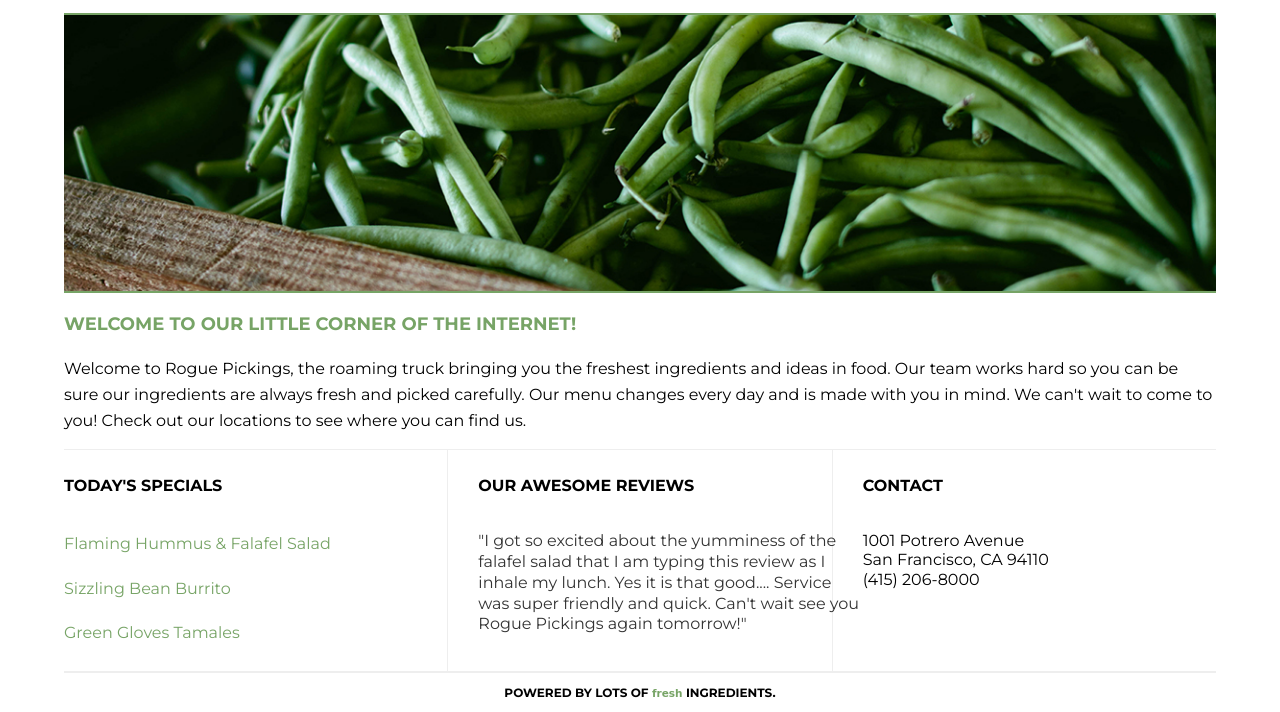
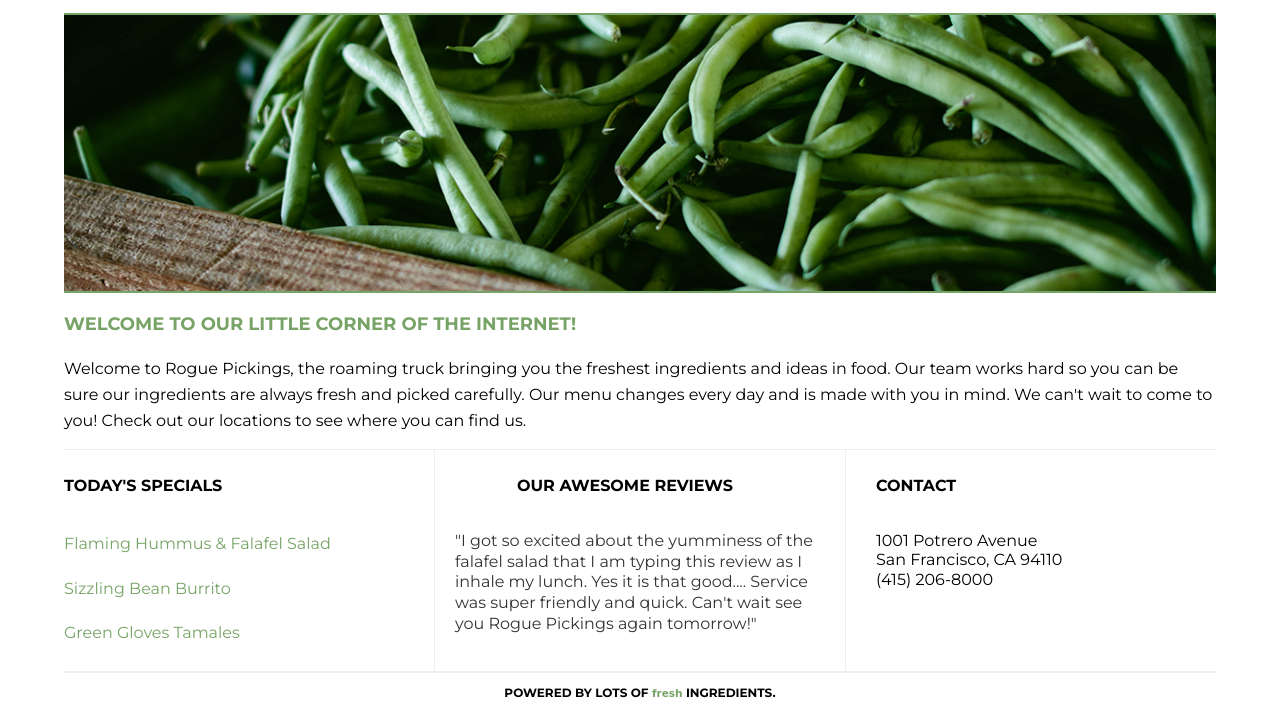
Before and after one commit to JenFallon/rogue-pickings, a plain HTML site: page index.html in a window 1280 px wide. Shown: the part 97-809 px from the top of the page. Drawn offline with Linux system fonts and the light colour scheme; a web font is replaced by a local one.

Commit message:
Site is now mobile responsive

```diff
--- a/css/main.css
+++ b/css/main.css
@@ -43,7 +43,6 @@ h3 {
 p {
 	font-size: .875em;
 	line-height: 1.3em;
-    padding: 0 1.875em;
 }
 
 /*The widths are in a percentage!*/
@@ -171,7 +170,6 @@ header nav ul li a{
 .address {
 	font-size: 1em;
 	line-height: 1.2em;
-	padding: 0.6em 0em;
 	width: 100%;
 }
 
@@ -185,6 +183,7 @@ footer {
     justify-content: center;
 	align-items: center;
 }
+
 footer span {
 	font-family: 'Galada', cursive;
 	text-transform: lowercase;
@@ -215,7 +214,7 @@ footer span {
    		border-left: 1px solid #eee;
    		border-right: 1px solid #eee;
 	}
-
+}
 
 
 /*--------Desktop--------*/
@@ -269,12 +268,21 @@ footer span {
 		font-size: 1em;
 	}
 
-	.section-two h3,
+	.section-two h3 {
+		padding: 0.625em 3.875em;
+		font-size: 1em;
+	}
+
 	.section-three h3 {
 		padding: 0.625em 1.875em;
 		font-size: 1em;
 	}
-	.reviews,
+
+	.section-two{
+		padding-left: 20px;
+		padding-right: 20px;
+	}
+
 	.address {
 		padding: 0.625em 1.875em;
 	}
```
